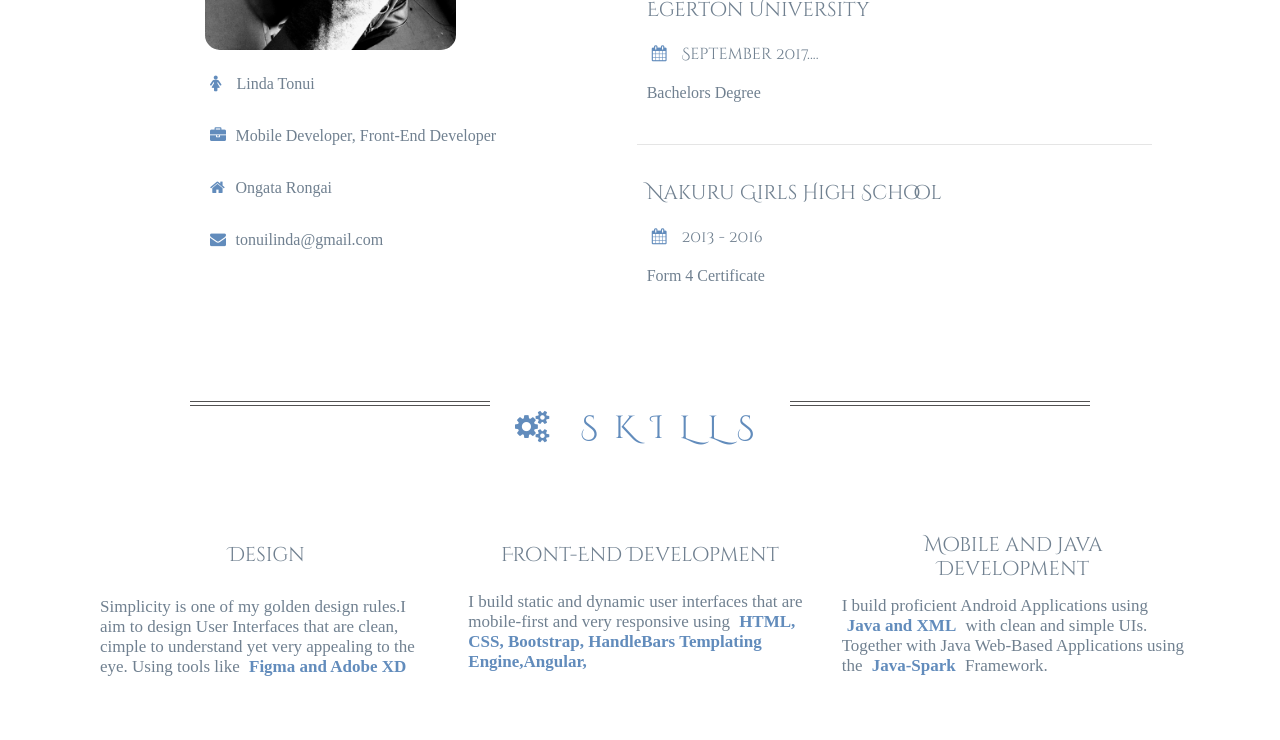
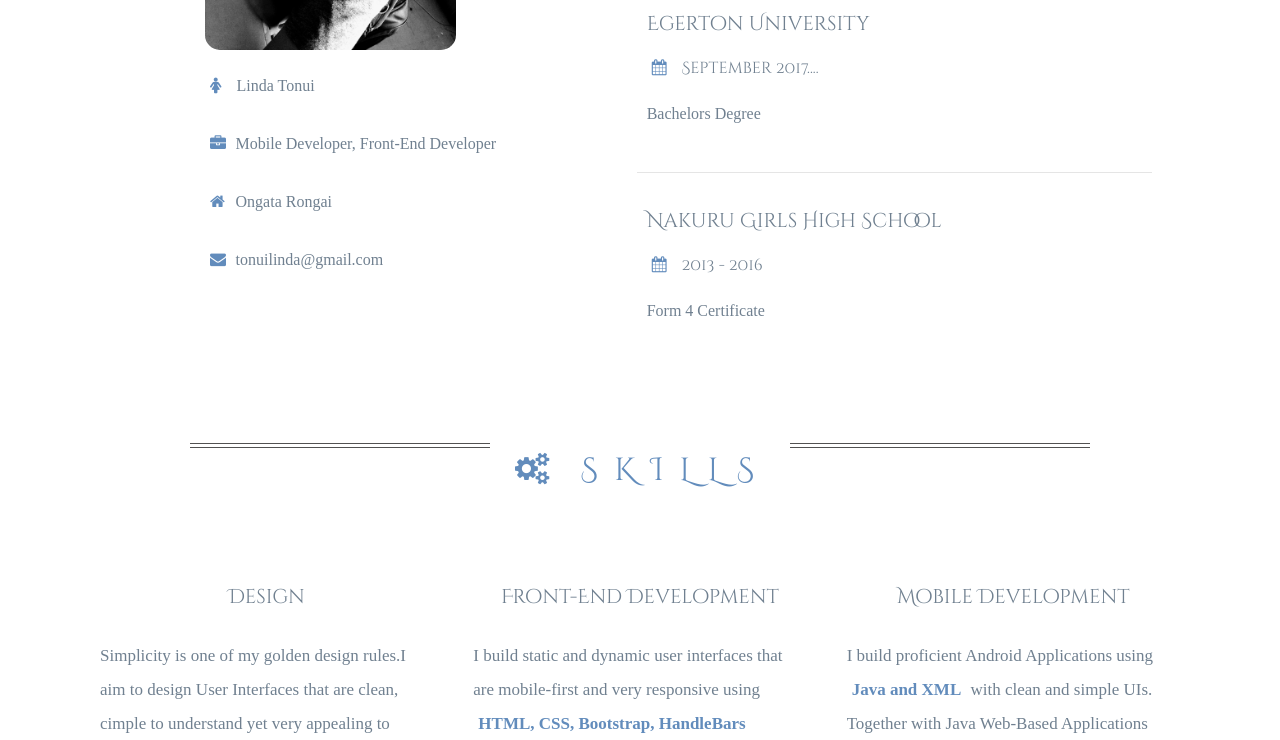
Before and after one commit to MemoTonui/MyPortfolio, a plain HTML site: page index.html in a window 1280 px wide. Shown: the part 450-1190 px from the top of the page. Drawn offline with nearby package versions, Linux system fonts and the light colour scheme; a web font is replaced by a local one.

Commit message:
Update portfolio

```diff
--- a/CSS/style.css
+++ b/CSS/style.css
@@ -35,6 +35,10 @@ strong{
     width: 80%;
     height: 10%;
     border-radius: 20px;
+}
+p {
+    line-height: 2em;
+    margin-right: 20px;
 }
 .picture {
     margin-left: 100px;
--- a/index.html
+++ b/index.html
@@ -69,7 +69,7 @@
 <div>
 
 
-  <div class="row">
+  <div class="row" >
     <div class="col-md-12">
       <h2 class="text-center span" style="color:#628cbc; margin:50px "> <span> <i class="fa fa-cogs" aria-hidden="true"></i>SKILLS</span> </h2>
     </div>
@@ -85,13 +85,13 @@
 
 
       <h5  class="text-center" style="margin:20px">Front-End Development</h5>
-      I build static and dynamic user interfaces that are mobile-first and very responsive using <strong>HTML, CSS, Bootstrap, HandleBars Templating Engine,Angular,</strong>
-
+     <p> I build static and dynamic user interfaces that are mobile-first and very responsive using <strong>HTML, CSS, Bootstrap, HandleBars Templating Engine,Angular,</strong>
+     </p>
     </div>
     <div class="col-md-4"  style="font-size: 17px;">
-        <h5  class="text-center" style="margin:10px">Mobile and Java Development</h5>
-
-        I build proficient Android Applications using <strong>Java and XML</strong> with clean and simple UIs. Together with Java Web-Based Applications using the <strong>Java-Spark</strong> Framework.
+        <h5  class="text-center" style="margin:20px">Mobile  Development</h5>
+      <p>
+        I build proficient Android Applications using <strong>Java and XML</strong> with clean and simple UIs. Together with Java Web-Based Applications using the <strong>Java-Spark</strong> Framework.</p>
     </div>
     <div class="text-lg-center">
       <button class="btn button" style="background-color:#628cbc ;"><a style="color: white;" href="https://github.com/MemoTonui"><i class="fa fa-github" style="color: white;" aria-hidden="true"></i> View My GitHub Account</a></button>
@@ -223,9 +223,9 @@
     <footer>
       <div class="text-center">
         <p>Find me on my social media platforms</p>
-        <i style="font-size: 30px;" class="fa fa-instagram "><a href="https://www.instagram.com/t.onui/"></a></i>
-        <i style="font-size: 30px;" class="fa fa-twitter "><a href=""></a></i>
-        <i style="font-size: 30px;" class="fa fa-github" aria-hidden="true"><a href="https://github.com/MemoTonui"></a></i>
+       <a href="https://www.instagram.com/t.onui/"> <i style="font-size: 30px;" class="fa fa-instagram "></i></a>
+       <a href="https://www.instagram.com/tonuidesigns/"> <i style="font-size: 30px;" class="fa fa-instagram "></i></a>
+        <a href="https://github.com/MemoTonui"><i style="font-size: 30px;" class="fa fa-github" aria-hidden="true"></i></a>
       </div>
     </footer>
 
```
